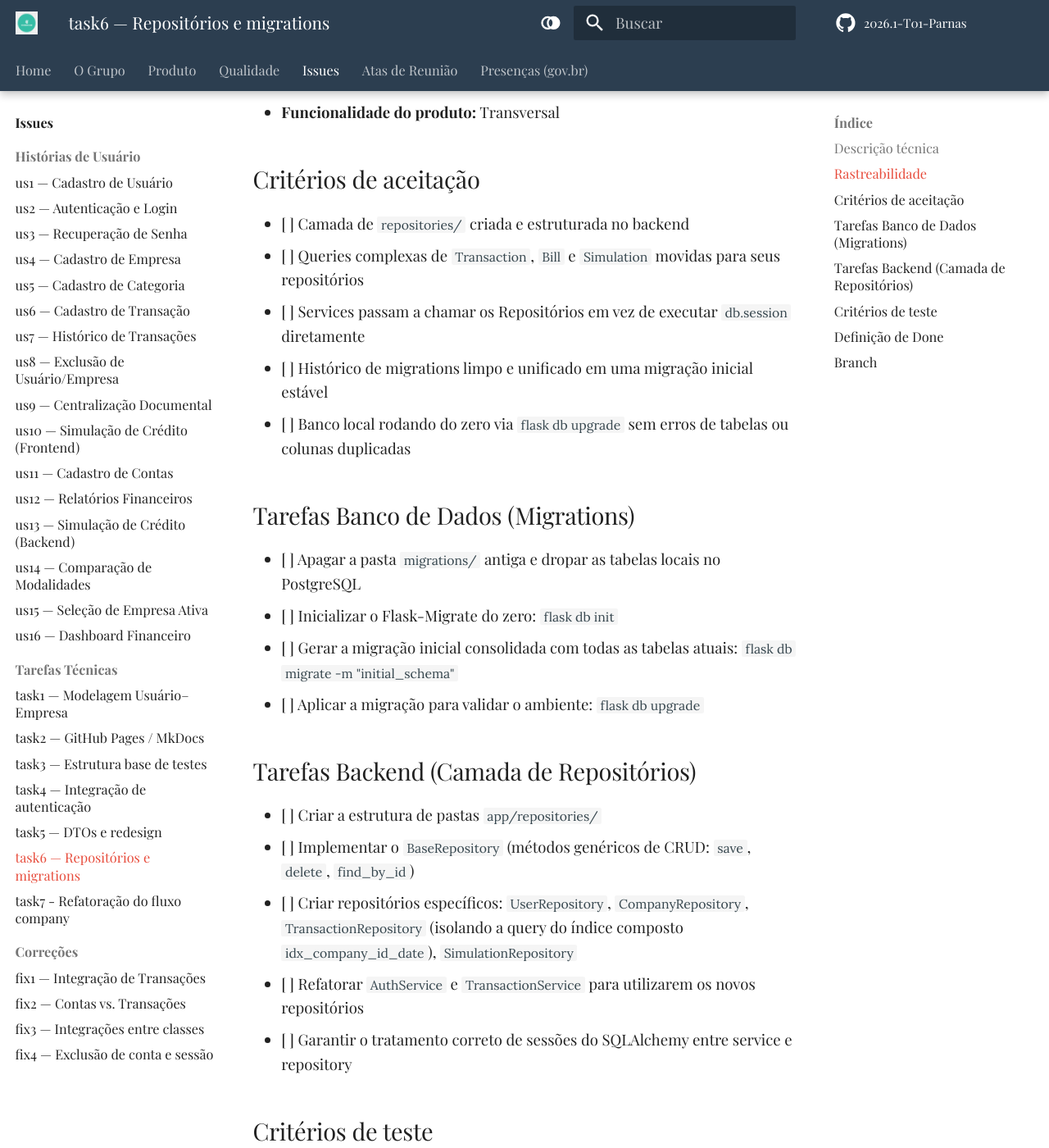
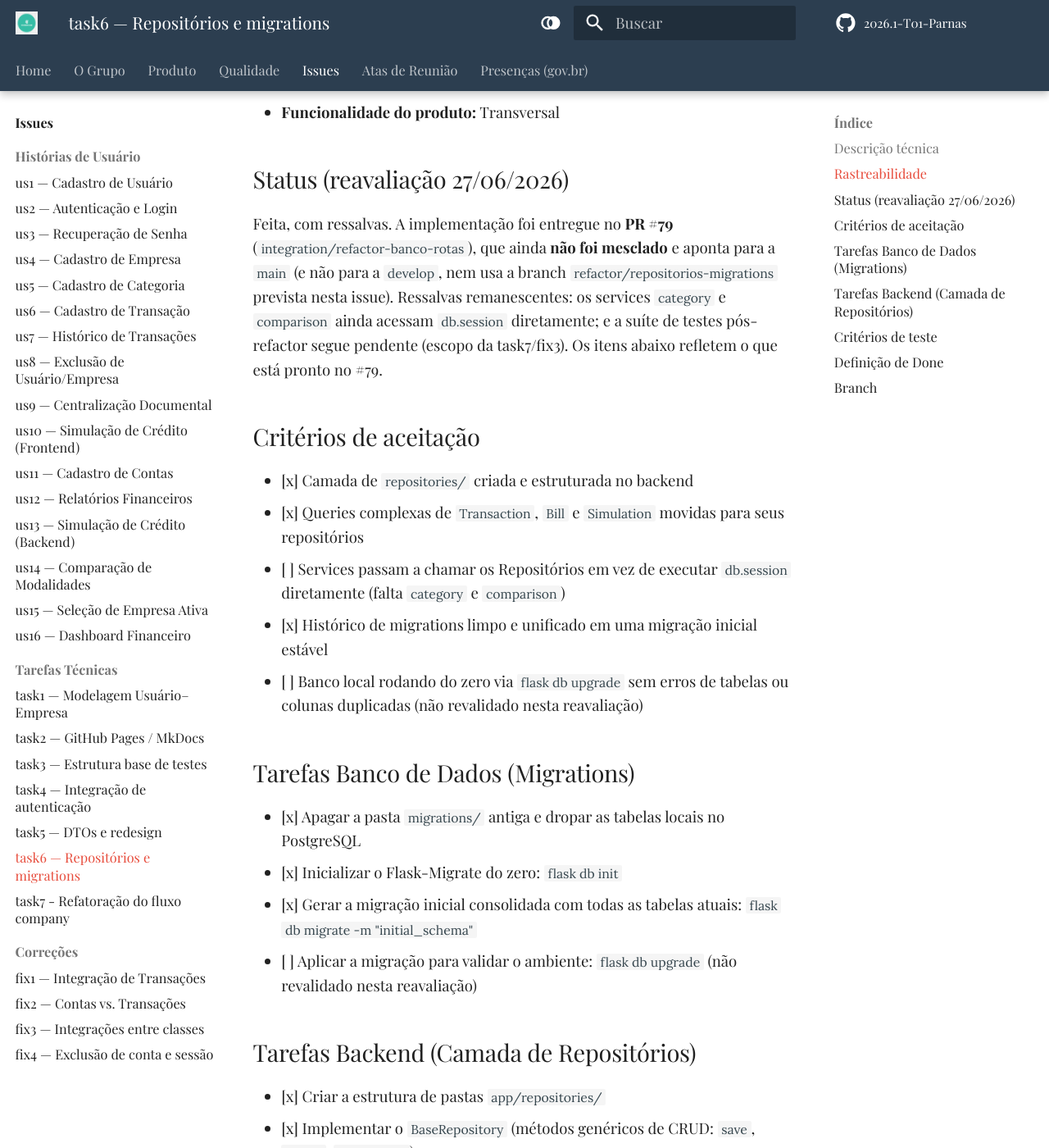
Before and after one commit to FGA0138-MDS-Ajax/2026.1-T01-Parnas, an MkDocs documentation site: the page built from docs/issues/task6.md, in a window 1280 px wide and 1400 px high, scrolled down 729 px. Shown: the whole window at 82% size. Built offline with MkDocs 1.6.1 and Material for MkDocs 9.7.7, drawn with Linux system fonts in a browser that asks for light colours; some web fonts are replaced; comment, search, counter and statistics services are not loaded; some of the changed text lies outside the part shown.

Commit message:
docs: relatorios de testes das tasks 4,6,7

```diff
--- a/docs/issues/task6.md
+++ b/docs/issues/task6.md
@@ -9,33 +9,41 @@ Tarefa técnica de qualidade (refatoração). Para suportar o crescimento das pr
 - **Tipo:** refactor (backend, banco de dados)
 - **Funcionalidade do produto:** Transversal
 
+## Status (reavaliação 27/06/2026)
+Feita, com ressalvas. A implementação foi entregue no **PR #79**
+(`integration/refactor-banco-rotas`), que ainda **não foi mesclado** e aponta para a
+`main` (e não para a `develop`, nem usa a branch `refactor/repositorios-migrations`
+prevista nesta issue). Ressalvas remanescentes: os services `category` e `comparison`
+ainda acessam `db.session` diretamente; e a suíte de testes pós-refactor segue
+pendente (escopo da task7/fix3). Os itens abaixo refletem o que está pronto no #79.
+
 ## Critérios de aceitação
-- [ ] Camada de `repositories/` criada e estruturada no backend
-- [ ] Queries complexas de `Transaction`, `Bill` e `Simulation` movidas para seus repositórios
-- [ ] Services passam a chamar os Repositórios em vez de executar `db.session` diretamente
-- [ ] Histórico de migrations limpo e unificado em uma migração inicial estável
-- [ ] Banco local rodando do zero via `flask db upgrade` sem erros de tabelas ou colunas duplicadas
+- [x] Camada de `repositories/` criada e estruturada no backend
+- [x] Queries complexas de `Transaction`, `Bill` e `Simulation` movidas para seus repositórios
+- [ ] Services passam a chamar os Repositórios em vez de executar `db.session` diretamente (falta `category` e `comparison`)
+- [x] Histórico de migrations limpo e unificado em uma migração inicial estável
+- [ ] Banco local rodando do zero via `flask db upgrade` sem erros de tabelas ou colunas duplicadas (não revalidado nesta reavaliação)
 
 ## Tarefas Banco de Dados (Migrations)
-- [ ] Apagar a pasta `migrations/` antiga e dropar as tabelas locais no PostgreSQL
-- [ ] Inicializar o Flask-Migrate do zero: `flask db init`
-- [ ] Gerar a migração inicial consolidada com todas as tabelas atuais: `flask db migrate -m "initial_schema"`
-- [ ] Aplicar a migração para validar o ambiente: `flask db upgrade`
+- [x] Apagar a pasta `migrations/` antiga e dropar as tabelas locais no PostgreSQL
+- [x] Inicializar o Flask-Migrate do zero: `flask db init`
+- [x] Gerar a migração inicial consolidada com todas as tabelas atuais: `flask db migrate -m "initial_schema"`
+- [ ] Aplicar a migração para validar o ambiente: `flask db upgrade` (não revalidado nesta reavaliação)
 
 ## Tarefas Backend (Camada de Repositórios)
-- [ ] Criar a estrutura de pastas `app/repositories/`
-- [ ] Implementar o `BaseRepository` (métodos genéricos de CRUD: `save`, `delete`, `find_by_id`)
-- [ ] Criar repositórios específicos: `UserRepository`, `CompanyRepository`, `TransactionRepository` (isolando a query do índice composto `idx_company_id_date`), `SimulationRepository`
-- [ ] Refatorar `AuthService` e `TransactionService` para utilizarem os novos repositórios
-- [ ] Garantir o tratamento correto de sessões do SQLAlchemy entre service e repository
+- [x] Criar a estrutura de pastas `app/repositories/`
+- [x] Implementar o `BaseRepository` (métodos genéricos de CRUD: `save`, `delete`, `find_by_id`)
+- [x] Criar repositórios específicos: `UserRepository`, `CompanyRepository`, `TransactionRepository` (isolando a query do índice composto `idx_company_id_date`), `SimulationRepository`
+- [x] Refatorar `AuthService` e `TransactionService` para utilizarem os novos repositórios
+- [ ] Garantir o tratamento correto de sessões do SQLAlchemy entre service e repository (pendente em `category` e `comparison`)
 
 ## Critérios de teste
-- [ ] Reexecução da suíte unitária e de integração após a refatoração (Pytest)
-- [ ] Cobertura mínima mantida
+- [ ] Reexecução da suíte unitária e de integração após a refatoração (Pytest) (pendente - escopo da task7/fix3)
+- [ ] Cobertura mínima mantida (pendente - escopo da task7/fix3)
 
 ## Definição de Done
 - [ ] Código revisado em pair programming
-- [ ] PR aberto de `refactor/repositorios-migrations` para `develop`
+- [ ] PR aberto de `refactor/repositorios-migrations` para `develop` (o PR aberto é o **#79**, de `integration/refactor-banco-rotas` para a `main`)
 - [ ] Documentação técnica atualizada
 
 ## Branch
```
Also changed, not shown: docs/issues/task4.md (+7 -7 lines), docs/issues/task7.md (+30 -13 lines).
